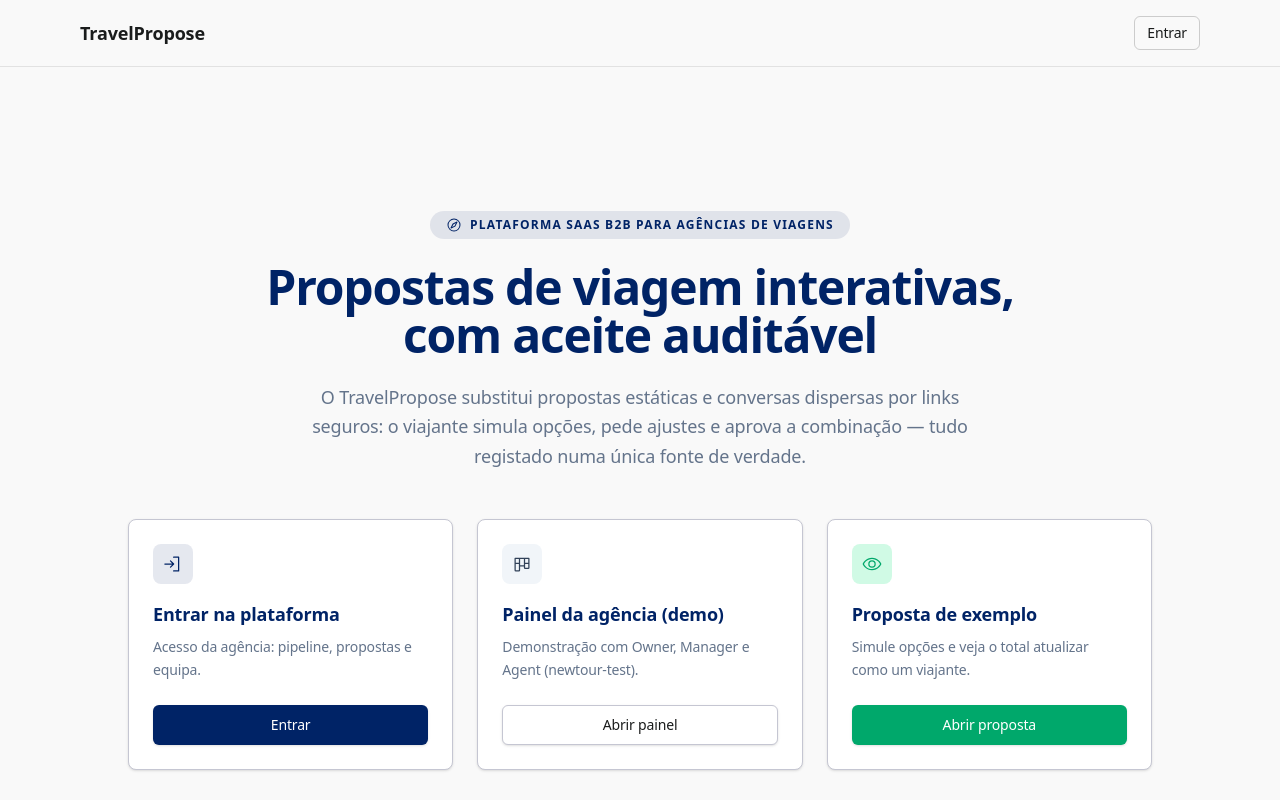
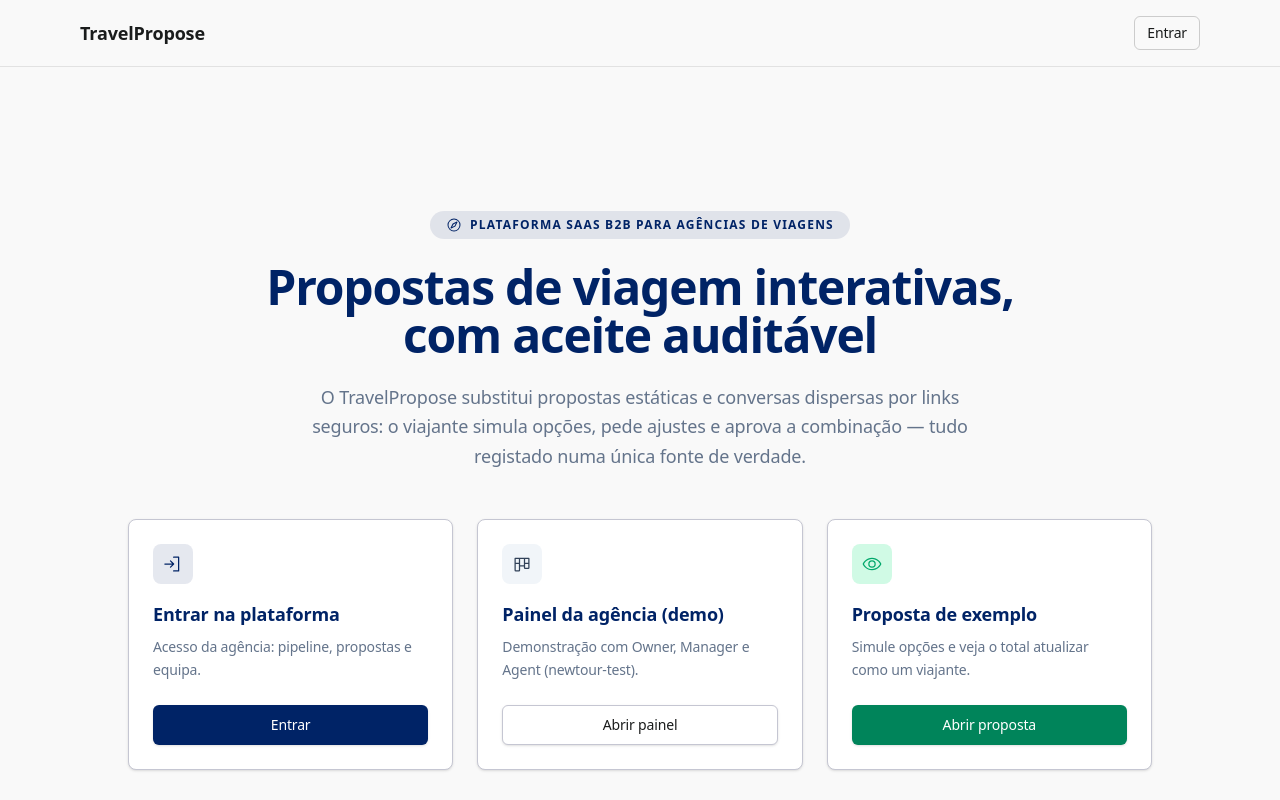
Before and after one commit to jonasmaia-newtour/travel-propose-mvp, a Next.js app: page / in a window 1280 px wide. Shown: the top 800 px of the page. Built offline with nearby package versions, Linux system fonts and the light colour scheme.

Commit message:
fix(a11y): corrigir nested-interactive e contraste insuficiente nos CTAs da landing

```diff
--- a/components/marketing/cta-cards.tsx
+++ b/components/marketing/cta-cards.tsx
@@ -3,7 +3,8 @@
 import Link from 'next/link';
 import { ptPT } from '@/lib/i18n/pt-PT';
 import { Card } from '@/components/ui/card';
-import { Button } from '@/components/ui/button';
+import { buttonVariants } from '@/components/ui/button';
+import { cn } from '@/lib/utils';
 import { SignIn, Kanban, Eye } from '@phosphor-icons/react';
 
 const DEMO_PROPOSAL_TOKEN = 'travelpropose-demo-2026';
@@ -22,9 +23,12 @@ export function CtaCards() {
             <h2 className="text-lg font-semibold text-royal-blue mb-2">{login.title}</h2>
             <p className="text-sm text-slate-gray mb-6 leading-relaxed">{login.description}</p>
           </div>
-          <Button asChild className="w-full bg-royal-blue hover:bg-royal-blue/90 text-white">
-            <Link href={login.href}>{login.label}</Link>
-          </Button>
+          <Link
+            href={login.href}
+            className={cn(buttonVariants({ variant: 'default' }), 'w-full justify-center')}
+          >
+            {login.label}
+          </Link>
         </Card>
       </li>
       <li>
@@ -36,9 +40,12 @@ export function CtaCards() {
             <h2 className="text-lg font-semibold text-royal-blue mb-2">{dashboard.title}</h2>
             <p className="text-sm text-slate-gray mb-6 leading-relaxed">{dashboard.description}</p>
           </div>
-          <Button asChild variant="outline" className="w-full border-border text-foreground hover:bg-muted/50">
-            <Link href={dashboard.href}>{dashboard.label}</Link>
-          </Button>
+          <Link
+            href={dashboard.href}
+            className={cn(buttonVariants({ variant: 'outline' }), 'w-full justify-center')}
+          >
+            {dashboard.label}
+          </Link>
         </Card>
       </li>
       <li>
@@ -50,9 +57,13 @@ export function CtaCards() {
             <h2 className="text-lg font-semibold text-royal-blue mb-2">{proposal.title}</h2>
             <p className="text-sm text-slate-gray mb-6 leading-relaxed">{proposal.description}</p>
           </div>
-          <Button asChild className="w-full bg-aqua-green hover:bg-aqua-green/90 text-white">
-            <Link href={`/p/${DEMO_PROPOSAL_TOKEN}`}>{proposal.label}</Link>
-          </Button>
+          {/* Cor #00845a garante ratio 4.6:1 com branco (WCAG AA) — aqua-green (#00a86b) ficava em 3.08:1 */}
+          <Link
+            href={`/p/${DEMO_PROPOSAL_TOKEN}`}
+            className={cn(buttonVariants({ variant: 'default' }), 'w-full justify-center bg-[#00845a] hover:bg-[#006e4b]')}
+          >
+            {proposal.label}
+          </Link>
         </Card>
       </li>
     </ul>
```
